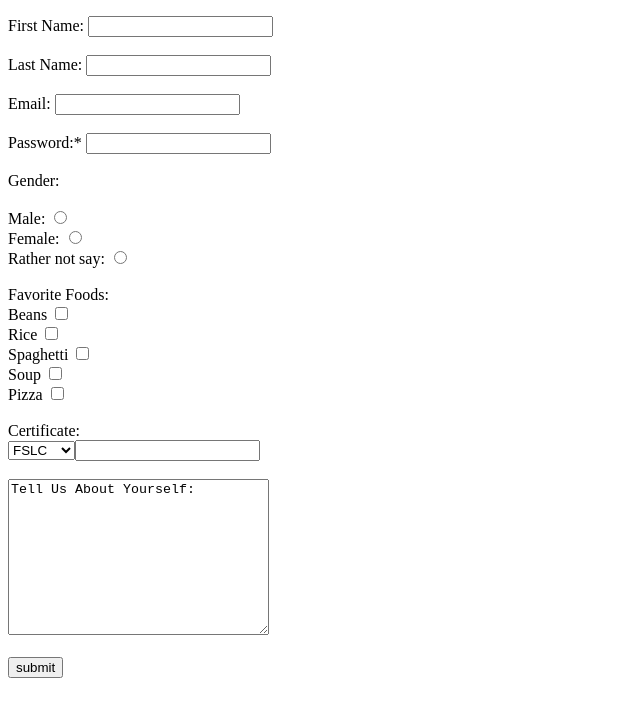
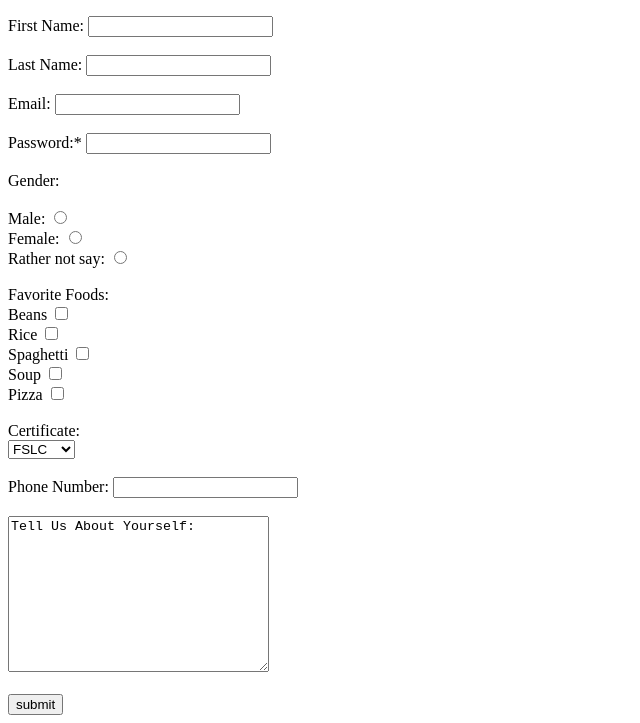
Before and after one commit to joannotaru/Assignment3, a plain HTML site: page index.html in a window 1280 px wide. Shown: the part 100-823 px from the top of the page, without its empty margins (0-640 px from the left). Before the commit the page ends 800 px from the top, so only its background shows below. Drawn offline with Linux system fonts and the light colour scheme.

Commit message:
My first webpage

```diff
--- a/index.html
+++ b/index.html
@@ -43,9 +43,10 @@
 <option value="fslc">FSLC</option>
 <option value="olevel">O'Level</option>
 <option value="bsc">BSC</option>
-<option value="msc">M.SC.</option><br><br>
-<label for="phone">Phone Number:</label>
-<input type="tel" id="phone"><br><br>
+<option value="msc">M.SC.</option>
+</select><br><br>
+<label for="phone number">Phone Number:</label>
+<input type="tel" id="phone number" name="tel"><br><br>
 <textarea name="about" id="about" cols="30" rows="10">Tell Us About Yourself:</textarea><br><br>
 
 <input type="submit" value="submit">
```
